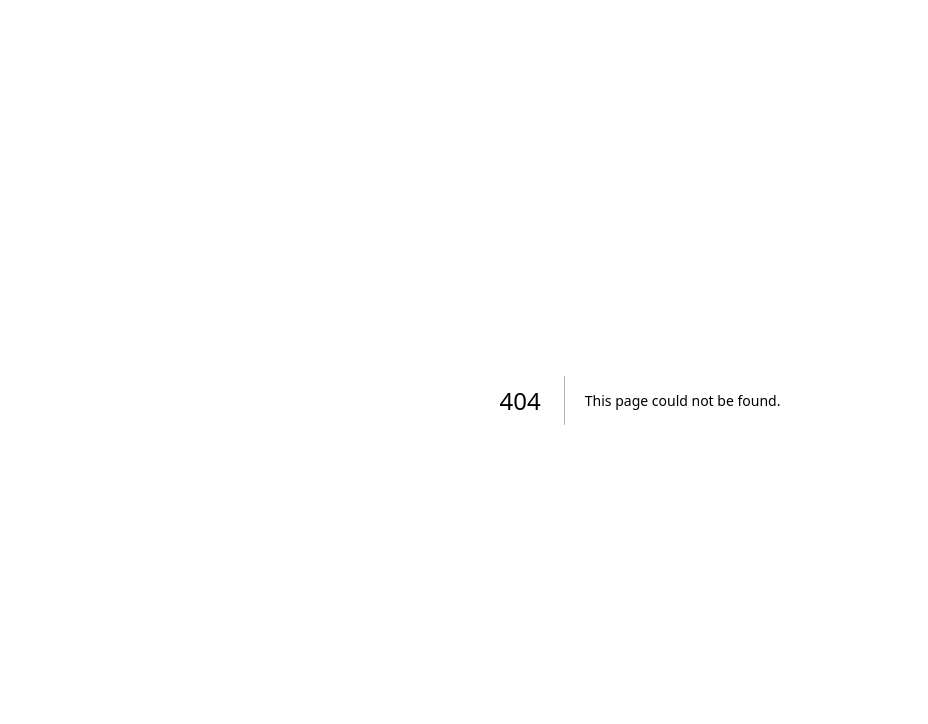
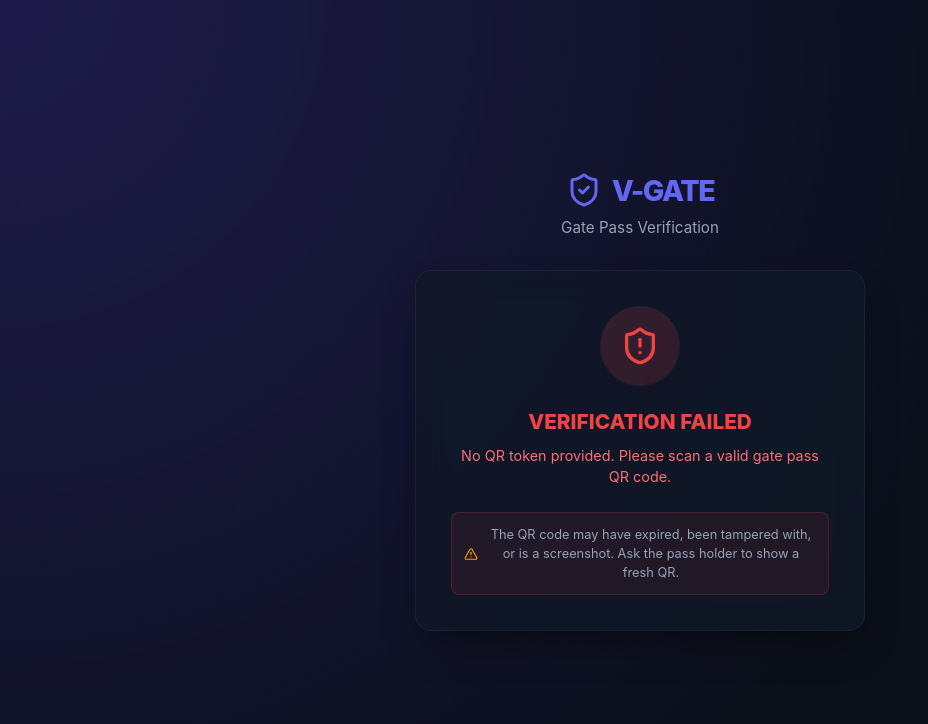
Before and after one commit to akshatajmera7/dadu-gatepass, a Next.js app in the folder frontend/: page /verify in a window 1280 px wide. Before the commit this address had no page. Shown: the top 724 px of the page, without its empty margins (0-928 px from the left). Built offline with nearby package versions, Linux system fonts and the light colour scheme; no server answers.

Commit message:
feat: create /verify page for public QR code pass verification

```diff
--- /dev/null
+++ b/frontend/src/app/verify/page.tsx
@@ -0,0 +1,186 @@
+'use client';
+
+import React, { useState, useEffect } from 'react';
+import { useSearchParams } from 'next/navigation';
+import { api } from '../../lib/api';
+import { ShieldCheck, ShieldAlert, Clock, User, BadgeCheck, AlertTriangle, Loader2 } from 'lucide-react';
+
+export default function VerifyPage() {
+  const searchParams = useSearchParams();
+  const [loading, setLoading] = useState(true);
+  const [result, setResult] = useState<any>(null);
+  const [error, setError] = useState('');
+
+  useEffect(() => {
+    const token = searchParams.get('token');
+    if (!token) {
+      setError('No QR token provided. Please scan a valid gate pass QR code.');
+      setLoading(false);
+      return;
+    }
+
+    verifyToken(token);
+  }, [searchParams]);
+
+  const verifyToken = async (token: string) => {
+    setLoading(true);
+    setError('');
+    try {
+      const data = await api.publicVerifyQR(token);
+      setResult(data);
+    } catch (err: any) {
+      setError(err.message || 'Verification failed');
+    } finally {
+      setLoading(false);
+    }
+  };
+
+  const getPassTypeName = (type: string) => {
+    switch (type) {
+      case 'student_permanent': return 'Student Permanent Pass';
+      case 'faculty_permanent': return 'Faculty Permanent Pass';
+      case 'conference_temporary': return 'Conference Temporary Pass';
+      case 'single_day_visitor': return 'Single Day Visitor Pass';
+      default: return type;
+    }
+  };
+
+  return (
+    <div style={{
+      display: 'flex',
+      flexDirection: 'column',
+      alignItems: 'center',
+      justifyContent: 'center',
+      minHeight: '100vh',
+      padding: '20px',
+      background: 'radial-gradient(circle at top left, #1e1b4b, #0b0f19 70%)'
+    }}>
+
+      {/* Header */}
+      <div style={{ textAlign: 'center', marginBottom: '30px' }}>
+        <div style={{ display: 'inline-flex', alignItems: 'center', gap: '10px', color: '#6366f1', marginBottom: '5px' }}>
+          <ShieldCheck size={36} />
+          <h1 style={{ fontSize: '1.8rem', fontWeight: 800, letterSpacing: '-0.05em', margin: 0 }}>V-GATE</h1>
+        </div>
+        <p style={{ color: '#94a3b8', margin: 0, fontSize: '0.95rem' }}>Gate Pass Verification</p>
+      </div>
+
+      <div className="glass-panel" style={{
+        width: '100%',
+        maxWidth: '450px',
+        padding: '35px',
+        boxShadow: '0 20px 40px -15px rgba(0, 0, 0, 0.5)'
+      }}>
+        {loading ? (
+          <div style={{ textAlign: 'center', padding: '40px 0' }}>
+            <Loader2 size={40} style={{ color: '#6366f1', animation: 'spin 1s linear infinite' }} />
+            <p style={{ color: '#94a3b8', marginTop: '16px', fontSize: '0.9rem' }}>Verifying QR code...</p>
+            <style>{`@keyframes spin { to { transform: rotate(360deg) } }`}</style>
+          </div>
+        ) : error ? (
+          /* Verification Failed */
+          <div style={{ textAlign: 'center' }}>
+            <div style={{
+              width: '80px', height: '80px', borderRadius: '50%',
+              background: 'rgba(239, 68, 68, 0.15)',
+              display: 'flex', alignItems: 'center', justifyContent: 'center',
+              margin: '0 auto 20px auto'
+            }}>
+              <ShieldAlert size={40} style={{ color: '#ef4444' }} />
+            </div>
+            <h2 style={{ color: '#ef4444', fontSize: '1.3rem', fontWeight: 800, margin: '0 0 8px 0' }}>
+              VERIFICATION FAILED
+            </h2>
+            <p style={{ color: '#f87171', fontSize: '0.9rem', margin: '0 0 24px 0' }}>{error}</p>
+            <div style={{
+              padding: '12px', borderRadius: '8px',
+              background: 'rgba(239, 68, 68, 0.08)', border: '1px solid rgba(239, 68, 68, 0.2)',
+              fontSize: '0.8rem', color: '#94a3b8', display: 'flex', alignItems: 'center', gap: '8px'
+            }}>
+              <AlertTriangle size={14} style={{ color: '#f59e0b', flexShrink: 0 }} />
+              The QR code may have expired, been tampered with, or is a screenshot. Ask the pass holder to show a fresh QR.
+            </div>
+          </div>
+        ) : result?.valid ? (
+          /* Verification Success */
+          <div>
+            <div style={{ textAlign: 'center', marginBottom: '24px' }}>
+              <div style={{
+                width: '80px', height: '80px', borderRadius: '50%',
+                background: 'rgba(16, 185, 129, 0.15)',
+                display: 'flex', alignItems: 'center', justifyContent: 'center',
+                margin: '0 auto 16px auto'
+              }}>
+                <BadgeCheck size={40} style={{ color: '#10b981' }} />
+              </div>
+              <h2 style={{ color: '#10b981', fontSize: '1.3rem', fontWeight: 800, margin: '0 0 4px 0' }}>
+                PASS VERIFIED
+              </h2>
+              <p style={{ color: '#94a3b8', fontSize: '0.85rem', margin: 0 }}>This gate pass is authentic and currently active.</p>
+            </div>
+
+            <div style={{ display: 'flex', flexDirection: 'column', gap: '12px' }}>
+              <div className="glass-card" style={{ padding: '14px 16px', display: 'flex', alignItems: 'center', gap: '12px' }}>
+                <User size={18} style={{ color: '#6366f1', flexShrink: 0 }} />
+                <div>
+                  <div style={{ fontSize: '0.75rem', color: '#64748b' }}>Pass Holder</div>
+                  <div style={{ fontWeight: 700, fontSize: '0.95rem' }}>{result.user?.name || 'Unknown'}</div>
+                </div>
+              </div>
+
+              <div className="glass-card" style={{ padding: '14px 16px', display: 'flex', alignItems: 'center', gap: '12px' }}>
+                <ShieldCheck size={18} style={{ color: '#6366f1', flexShrink: 0 }} />
+                <div>
+                  <div style={{ fontSize: '0.75rem', color: '#64748b' }}>Pass Type</div>
+                  <div style={{ fontWeight: 700, fontSize: '0.95rem' }}>{getPassTypeName(result.pass?.passType)}</div>
+                </div>
+              </div>
+
+              <div className="glass-card" style={{ padding: '14px 16px', display: 'flex', alignItems: 'center', gap: '12px' }}>
+                <Clock size={18} style={{ color: '#6366f1', flexShrink: 0 }} />
+                <div>
+                  <div style={{ fontSize: '0.75rem', color: '#64748b' }}>Validity Period</div>
+                  <div style={{ fontWeight: 700, fontSize: '0.95rem' }}>
+                    {new Date(result.pass?.startDate).toLocaleDateString()} — {new Date(result.pass?.endDate).toLocaleDateString()}
+                  </div>
+                </div>
+              </div>
+
+              {result.user?.studentProfile?.rollNumber && (
+                <div className="glass-card" style={{ padding: '14px 16px', display: 'flex', alignItems: 'center', gap: '12px' }}>
+                  <BadgeCheck size={18} style={{ color: '#6366f1', flexShrink: 0 }} />
+                  <div>
+                    <div style={{ fontSize: '0.75rem', color: '#64748b' }}>Roll Number</div>
+                    <div style={{ fontWeight: 700, fontSize: '0.95rem' }}>{result.user.studentProfile.rollNumber}</div>
+                  </div>
+                </div>
+              )}
+
+              {result.pass?.passDetails?.visitorName && (
+                <div className="glass-card" style={{ padding: '14px 16px', display: 'flex', alignItems: 'center', gap: '12px' }}>
+                  <User size={18} style={{ color: '#f59e0b', flexShrink: 0 }} />
+                  <div>
+                    <div style={{ fontSize: '0.75rem', color: '#64748b' }}>Visitor</div>
+                    <div style={{ fontWeight: 700, fontSize: '0.95rem' }}>
+                      {result.pass.passDetails.visitorName} ({result.pass.passDetails.visitorPhone})
+                    </div>
+                  </div>
+                </div>
+              )}
+            </div>
+
+            <div style={{
+              marginTop: '20px', padding: '10px 14px', borderRadius: '8px',
+              background: 'rgba(16, 185, 129, 0.08)', border: '1px solid rgba(16, 185, 129, 0.2)',
+              fontSize: '0.75rem', color: '#94a3b8', textAlign: 'center'
+            }}>
+              Status: <strong style={{ color: '#10b981' }}>{result.pass?.status?.toUpperCase()}</strong>
+            </div>
+          </div>
+        ) : (
+          <div style={{ textAlign: 'center', color: '#94a3b8' }}>No verification result.</div>
+        )}
+      </div>
+    </div>
+  );
+}
```
